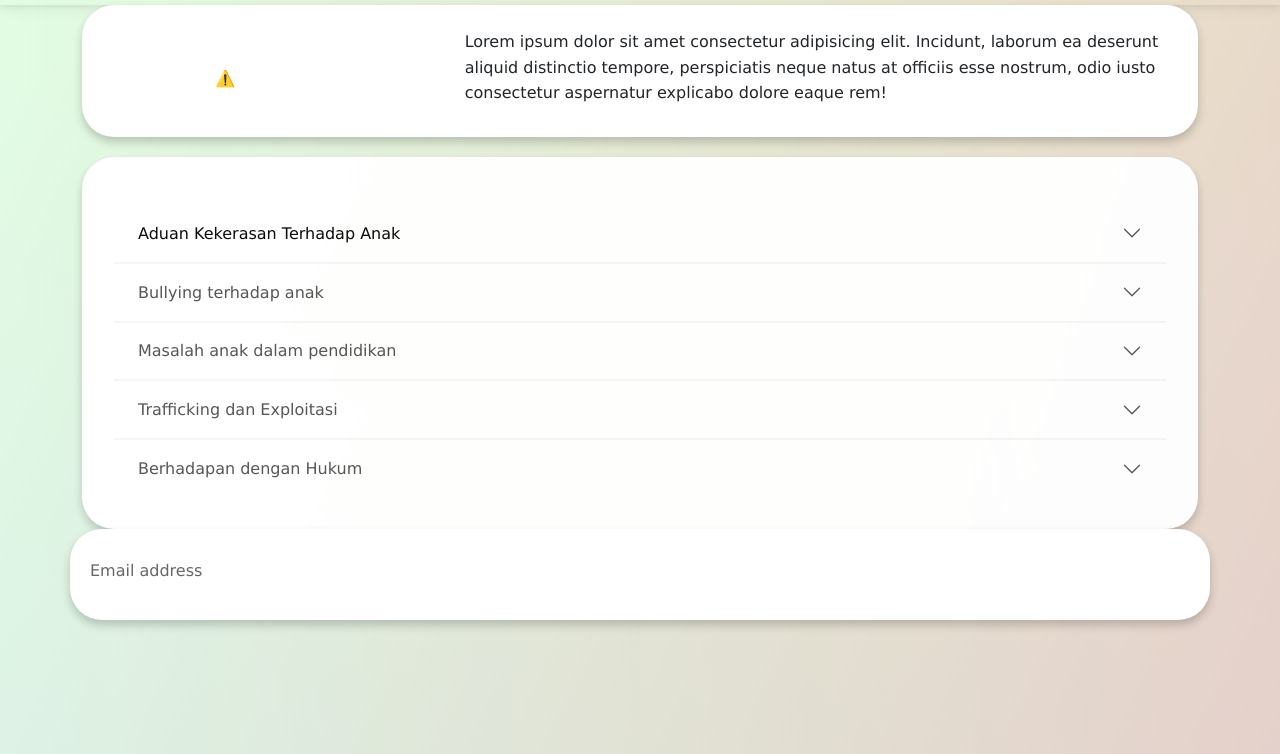
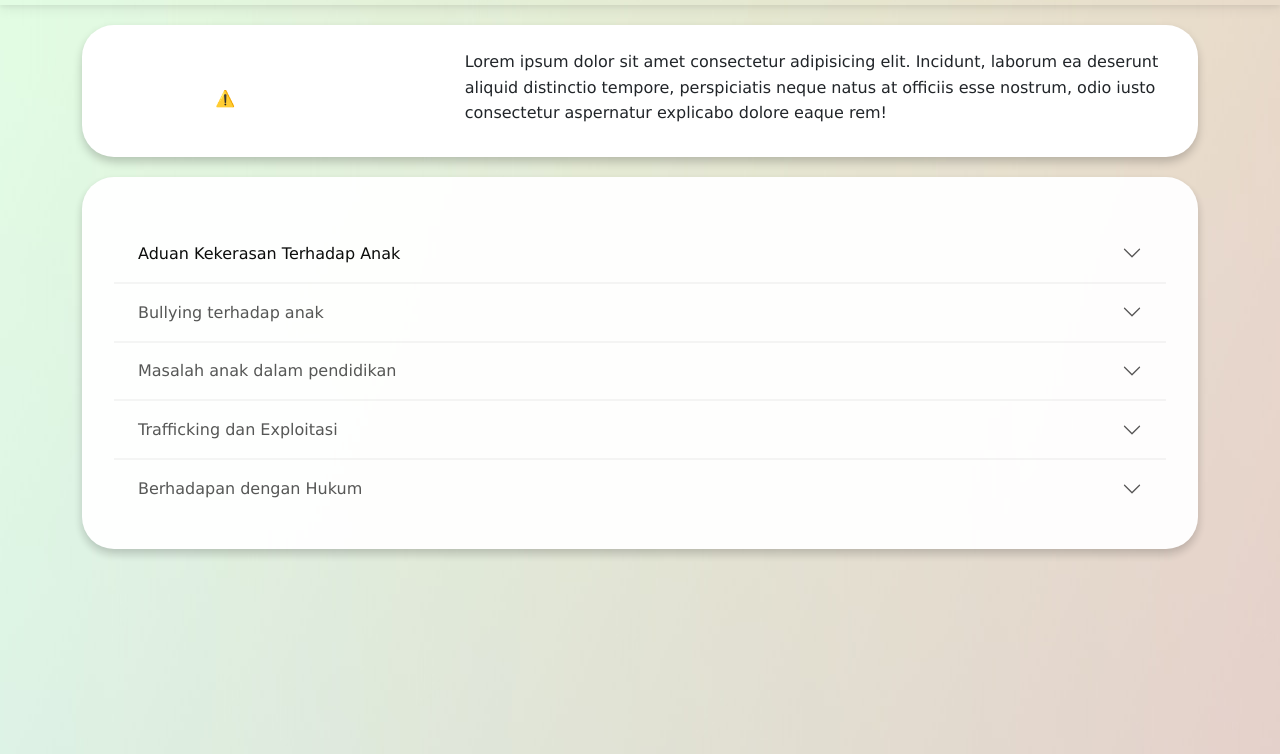
Before and after one commit to rezky2509/QR-Javascript, a website: page homepage.html in a window 1280 px wide. Shown: the part 46-800 px from the top of the page. Drawn offline with nearby package versions, Linux system fonts and the light colour scheme; no server answers.

Commit message:
Hidden feature in development

```diff
--- a/homepage.html
+++ b/homepage.html
@@ -199,7 +199,7 @@
 
 
 
-  <div class="container scale-up-center" style="padding-bottom: 20px;">
+  <div class="container scale-up-center" style="padding-bottom: 20px; padding-top: 20px;">
     <div class="card">
       <div class="row">
         <div class="col-4">
@@ -264,7 +264,7 @@
                   opacity: 0.4;
                   background-repeat: no-repeat;
                   background-size:cover;
-                   "   -->
+              "   -->
 
               <div class="accordion-item">
                 <h2 class="accordion-header">
@@ -330,7 +330,7 @@
 
   <div class="container ">
     <div class="row">
-      <div class="card">
+      <!-- <div class="card"> -->
 
           <!-- <form action="">
             <div class="input-group">
@@ -339,13 +339,15 @@
             </div>
           </form> -->
 
-          <div class="form-outline mb-4">
+          <!-- Still in development -->
+
+          <!-- <div class="form-outline mb-4">
             <input type="email" id="form1Example1" class="form-control" />
             <label class="form-label" for="form1Example1">Email address</label>
           </div>
 
       </div>
-    </div>
+    </div> -->
   </div>
 
 
```
Also changed, not shown: index.html (+3 -3 lines).
